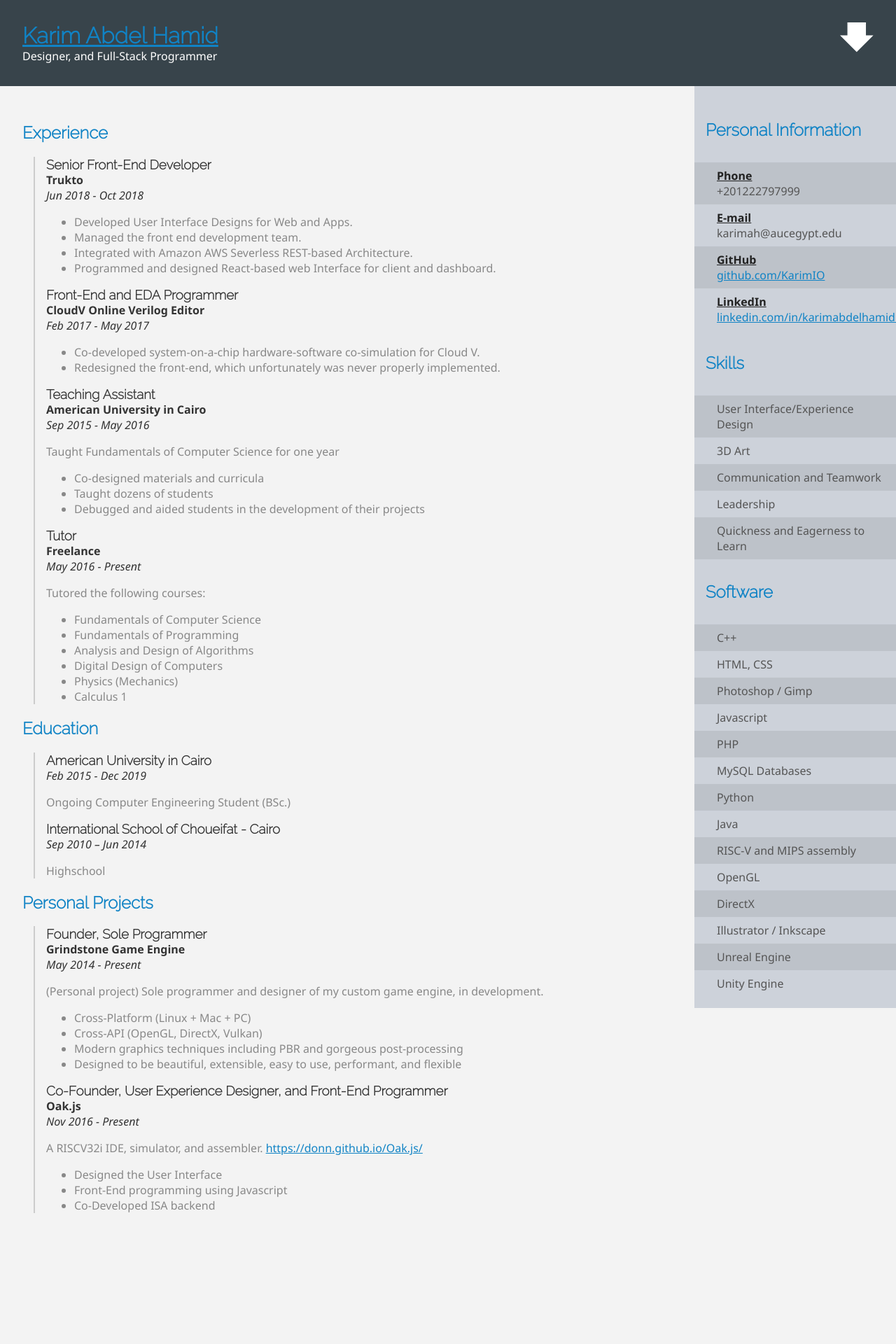
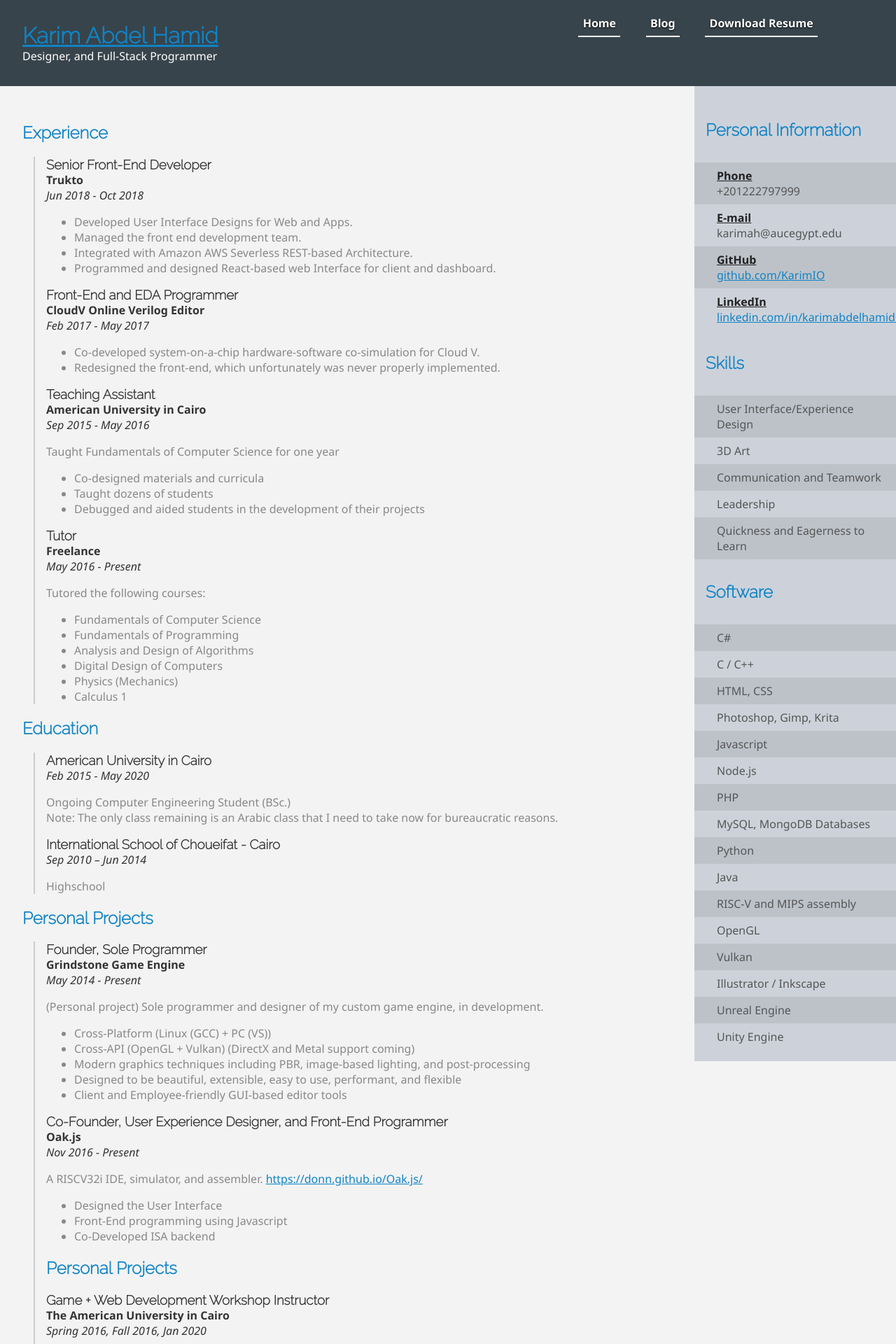
Before and after one commit to KarimIO/KarimIO.github.io, a Jekyll site: the page resume.htm, which Jekyll copies as it is, in a window 1280 px wide. Shown: the top 1920 px of the page at 70% size. Built offline with Jekyll 4.4.1, drawn with Linux system fonts in a browser that asks for light colours; before the commit the page ends 1781 px from its top, so only the background shows below that; some of the changed text lies outside the part shown.

Commit message:
Grindstone Page + Resume Updates

```diff
--- a/css/nav.css
+++ b/css/nav.css
@@ -122,20 +122,24 @@
 }
 
 #navlinks a {
+    font-weight: bold;;
     display: inline-block;
     box-sizing: border-box;
     margin:  0 1em;
     padding: 0.4em 0.4em;
     text-align: center;
     border-bottom: 2px solid white;
-    color: rgba(255,255,255,0.5);
+    color: rgb(255, 255, 255);
     text-shadow: 0 1px 2px rgba(0, 0, 0, 1);
     text-decoration: none;
-    transition: 0.5s ease opacity, 0.5s ease color;
+    transition: 0.5s ease all;
+    font-family: 'Segoe UI', Tahoma, Geneva, Verdana, sans-serif;
 }
 
 #navlinks a:hover {
-    color: rgba(255,255,255,1);
+    background-color: rgb(255, 255, 255);
+    text-shadow: 0 1px 2px rgba(0, 0, 0, 0);
+    color: rgb(0, 0, 0);
 }
 
 @media screen and (orientation: portrait) {
--- a/resume.htm
+++ b/resume.htm
@@ -6,25 +6,17 @@
     <title>Resume of Karim Abdel Hamid</title>
     <meta name="viewport" content="width=device-width, initial-scale=1">
     <link rel="stylesheet" type="text/css" media="screen" href="/css/resume.css" />
+    <link rel="stylesheet" type="text/css" media="screen" href="/css/nav.css" />
 </head>
 <body>
     <header>
-        <a href="resume.docx"><svg>
-                <g
-                inkscape:label="Layer 1"
-                inkscape:groupmode="layer"
-                id="layer1"
-                transform="translate(-84.666666,-43)">
-               <path
-                  style="fill:#ffffff;fill-opacity:1;stroke:none;stroke-width:0.26499999;stroke-linecap:butt;stroke-linejoin:miter;stroke-miterlimit:4;stroke-dasharray:none;stroke-opacity:1"
-                  d="m 84.666666,61.520834 23.812504,23.812499 23.81249,-23.812499 -10.58333,-10e-7 V 43 H 95.25 v 18.520833 z"
-                  id="path4538"
-                  inkscape:connector-curvature="0"
-                  sodipodi:nodetypes="cccccccc" />
-             </g>
-        </svg></a>
         <h1><a href="/">Karim Abdel Hamid</a></h1>
         <span>Designer, and Full-Stack Programmer</span>
+        <nav id="navlinks">
+            <a href='/'>Home</a>
+            <a href='blog.htm'>Blog</a>
+            <a href='resume.docx'>Download Resume</a>
+        </nav>
     </header>
     <main>
         <section>
@@ -84,9 +76,10 @@
             <h2>Education</h2>
             <div>
                 <h3>American University in Cairo</h3>
-                <i>Feb 2015 - Dec 2019</i>
+                <i>Feb 2015 - May 2020</i>
                 <p>
-                    Ongoing Computer Engineering Student (BSc.)
+                    Ongoing Computer Engineering Student (BSc.)<br />
+                    Note: The only class remaining is an Arabic class that I need to take now for bureaucratic reasons.
                 </p>
                 <h3>International School of Choueifat - Cairo</h3>
                 <i>Sep 2010 – Jun 2014</i>
@@ -103,10 +96,11 @@
                     <p>
                         (Personal project) Sole programmer and designer of my custom game engine, in development.
                         <ul>
-                            <li>Cross-Platform (Linux + Mac + PC)</li>
-                            <li>Cross-API (OpenGL, DirectX, Vulkan)</li>
-                            <li>Modern graphics techniques including PBR and gorgeous post-processing</li>
+                            <li>Cross-Platform (Linux (GCC) + PC (VS))</li>
+                            <li>Cross-API (OpenGL + Vulkan) (DirectX and Metal support coming)</li>
+                            <li>Modern graphics techniques including PBR, image-based lighting, and post-processing</li>
                             <li>Designed to be beautiful, extensible, easy to use, performant, and flexible</li>
+                            <li>Client and Employee-friendly GUI-based editor tools</li>
                         </ul>
                     </p>
                 </div><div>
@@ -119,6 +113,62 @@
                             <li>Designed the User Interface</li>
                             <li>Front-End programming using Javascript</li>
                             <li>Co-Developed ISA backend</li>
+                        </ul>
+                    </p>
+                </div>
+                <h2>Personal Projects</h2>
+                <div>
+                    <h3>Game + Web Development Workshop Instructor </h3>
+                    <span>The American University in Cairo</span>
+                    <i>Spring 2016, Fall 2016, Jan 2020</i>
+                    <p>
+                        <ul>
+                            <li>Game development course requested many times by Computer Science Association, and currently personally requested by the chair of the department, Dr. Sherif Aly.</li>
+                            <li>Designed the curriculum and presentations, and taught class of 10-40 students.</li>
+                            <li>Game Development includes Graphics, Programming, Level Design, Modeling, Texturing, and Game Design. Unreal + Unity.</li>
+                            <li>Web Development includes HTML, CSS, JS.</li>
+                        </ul>
+                    </p>
+                </div><div>
+                    <h3>General Secretary</h3>
+                    <span>Computer Science and Engineering Association at AUC</span>
+                    <i>Fall 2017 - Spring 2018</i>
+                    <p>
+                        <ul>
+                            <li>Led all department heads.</li>
+                            <li>Coordinated entertaining and educational events, including Amazon-sponsored hackathon.</li>
+                        </ul>
+                    </p>
+                </div>
+                <div>
+                    <h3>Marketing and Website Head</h3>
+                    <span>Computer Science and Engineering Association at AUC</span>
+                    <i>Spring - Fall 2016</i>
+                    <p>
+                        <ul>
+                            <li>Expanded on the CSEA website, improving existing features and adding new ones.</li>
+                            <li>Led and recruited a team to create graphics and advertising for the association.</li>
+                        </ul>
+                    </p>
+                </div>
+                <div>
+                    <h3>Writer</h3>
+                    <span>AUC Times</span>
+                    <i>Fall 2018 – Spring 2020</i>
+                    <p>
+                        <ul>
+                            <li>Wrote articles about philosophy, psychology, computer graphics, computer security, and short stories.</li>
+                        </ul>
+                    </p>
+                </div>
+                <div>
+                    <h3>Game Development Volunteer</h3>
+                    <span>University of California - Irvine </span>
+                    <i>Summer 2014</i>
+                    <p>
+                        <ul>
+                            <li>Game Designer, Level Designer, Modeler, and Programmer scripting on Unity project.</li>
+                            <li>Recruited by Professor</li>
                         </ul>
                     </p>
                 </div>
@@ -150,17 +200,19 @@
             </ul>
             <h2>Software</h2>
             <ul>
-                <li>C++</li>
+                <li>C#</li>
+                <li>C / C++</li>
                 <li>HTML, CSS</li>
-                <li>Photoshop / Gimp</li>
+                <li>Photoshop, Gimp, Krita</li>
                 <li>Javascript</li>
+                <li>Node.js</li>
                 <li>PHP</li>
-                <li>MySQL Databases</li>
+                <li>MySQL, MongoDB Databases</li>
                 <li>Python</li>
                 <li>Java</li>
                 <li>RISC-V and MIPS assembly</li>
                 <li>OpenGL</li>
-                <li>DirectX</li>
+                <li>Vulkan</li>
                 <li>Illustrator / Inkscape</li>
                 <li>Unreal Engine</li>
                 <li>Unity Engine</li>
```
Also changed, not shown: css/grindstone.css (+48 -40 lines), grindstone.htm (+49 -7 lines), index.htm (+3 -7 lines), images/grindstone/1.png (added), 2 other files.
